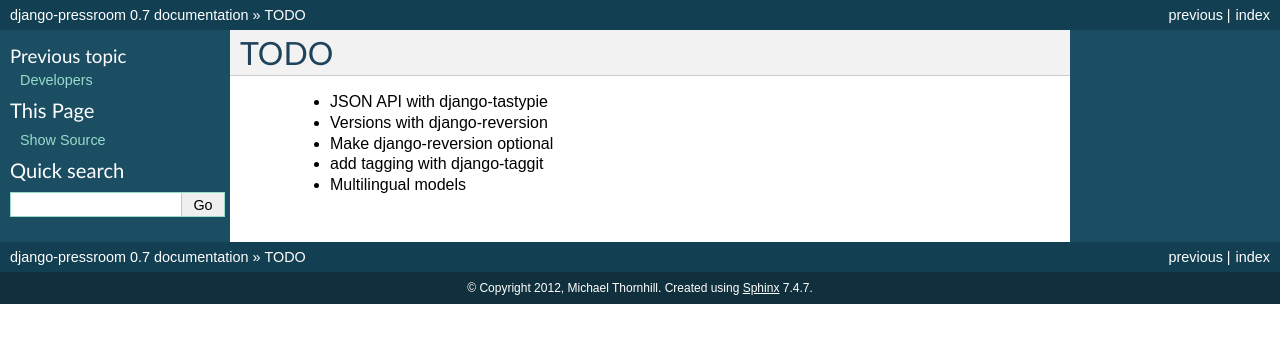
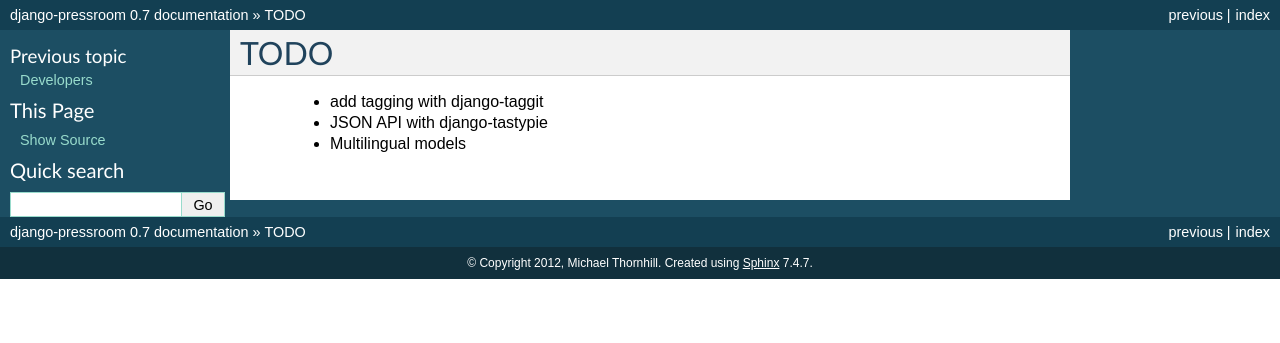
Before and after one commit to mthornhill/django-pressroom, a Sphinx documentation site: the page built from docs/todo.rst, in a window 1280 px wide. Shown: the top 343 px of the page. Built offline with Sphinx 7.4.7, drawn with Linux system fonts in a browser that asks for light colours.

Commit message:
remove some todos

```diff
--- a/docs/todo.rst
+++ b/docs/todo.rst
@@ -1,12 +1,7 @@
 TODO
 ====
+    * add tagging with django-taggit
 
     * JSON API with django-tastypie
 
-    * Versions with django-reversion
-
-    * Make django-reversion optional
-
-    * add tagging with django-taggit
-
     * Multilingual models
```
